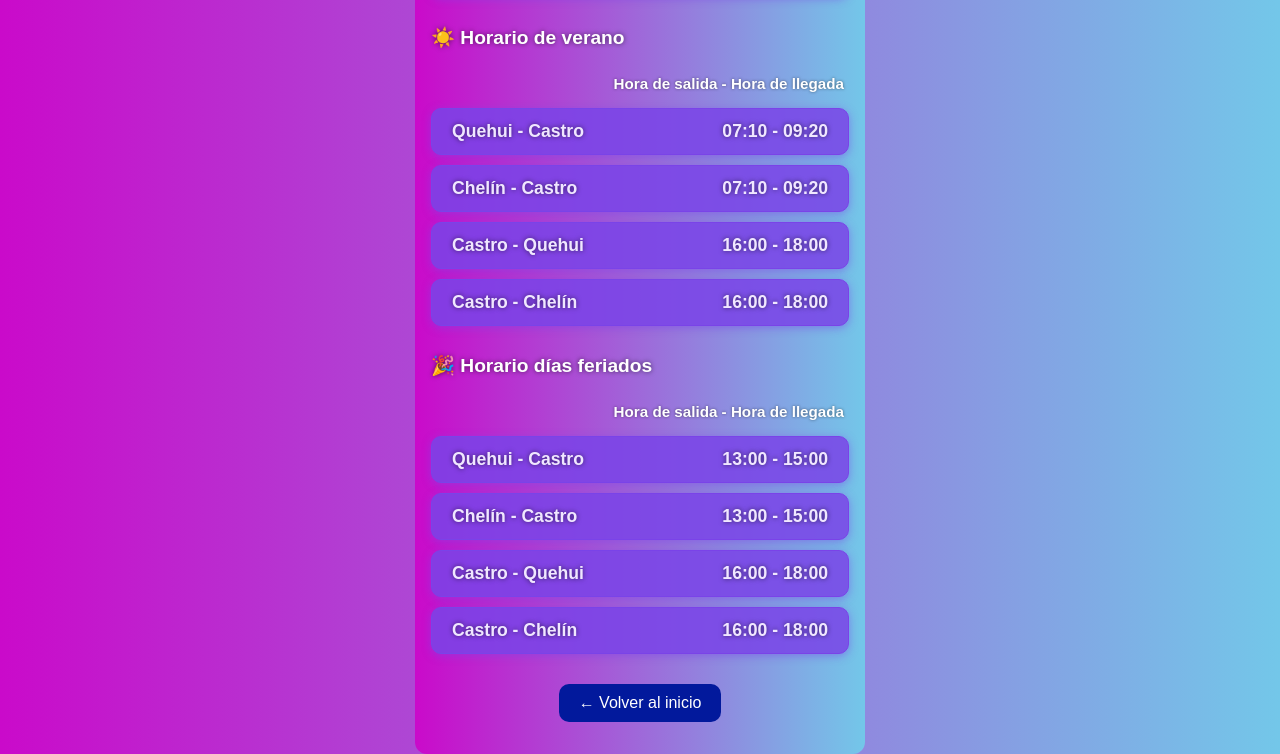
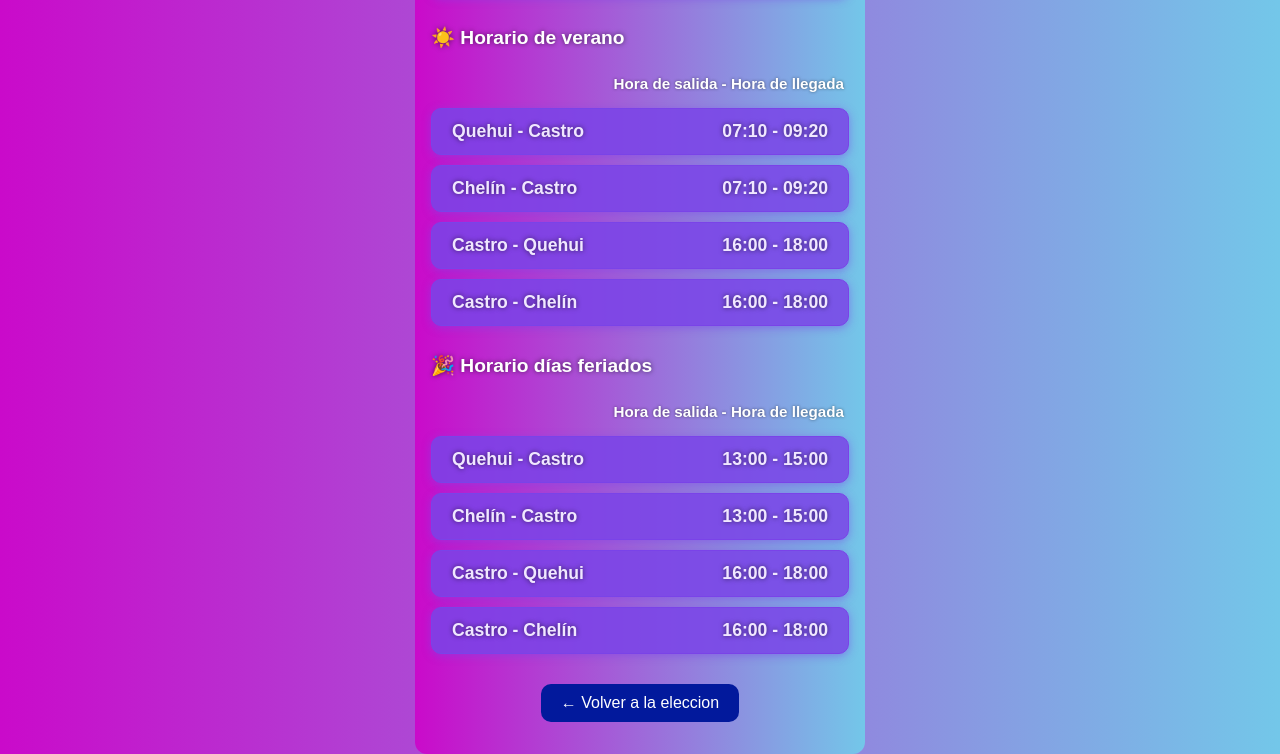
Before and after one commit to Takoo001/Proyecto-Curanto-Express, a plain HTML site: page horarios-maritimo.html in a window 1280 px wide. Shown: the part 475-1229 px from the top of the page. Drawn offline with Linux system fonts and the light colour scheme.

Commit message:
Cambios minimos

```diff
--- a/horarios-maritimo.html
+++ b/horarios-maritimo.html
@@ -55,7 +55,7 @@
     </div>
 
     <div class="volver-inicio">
-      <a href="Eleccion.html">← Volver al inicio</a>
+      <a href="Eleccion.html">← Volver a la eleccion</a>
     </div>
   </div>
 </body>
```
Also changed, not shown: Eleccion.html (+1 -1 lines).
